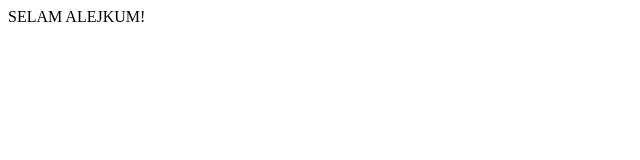
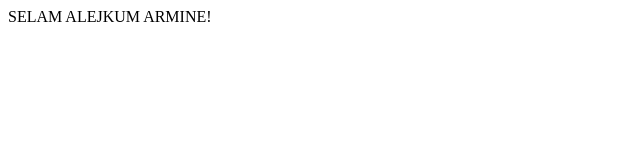
Before and after one commit to islam-ba/web, a Gatsby site: page / in a window 1280 px wide. Shown: the full height of the page, 0-640 px from the left. Built offline with nearby package versions, Linux system fonts and the light colour scheme; Gatsby itself is replaced by a stand-in of ours.

Commit message:
Update index.js

```diff
--- a/src/pages/index.js
+++ b/src/pages/index.js
@@ -1,5 +1,5 @@
 import React from "react"
 
 export default function Home() {
-  return <div>SELAM ALEJKUM!</div>
+  return <div>SELAM ALEJKUM ARMINE!</div>
 }
```
